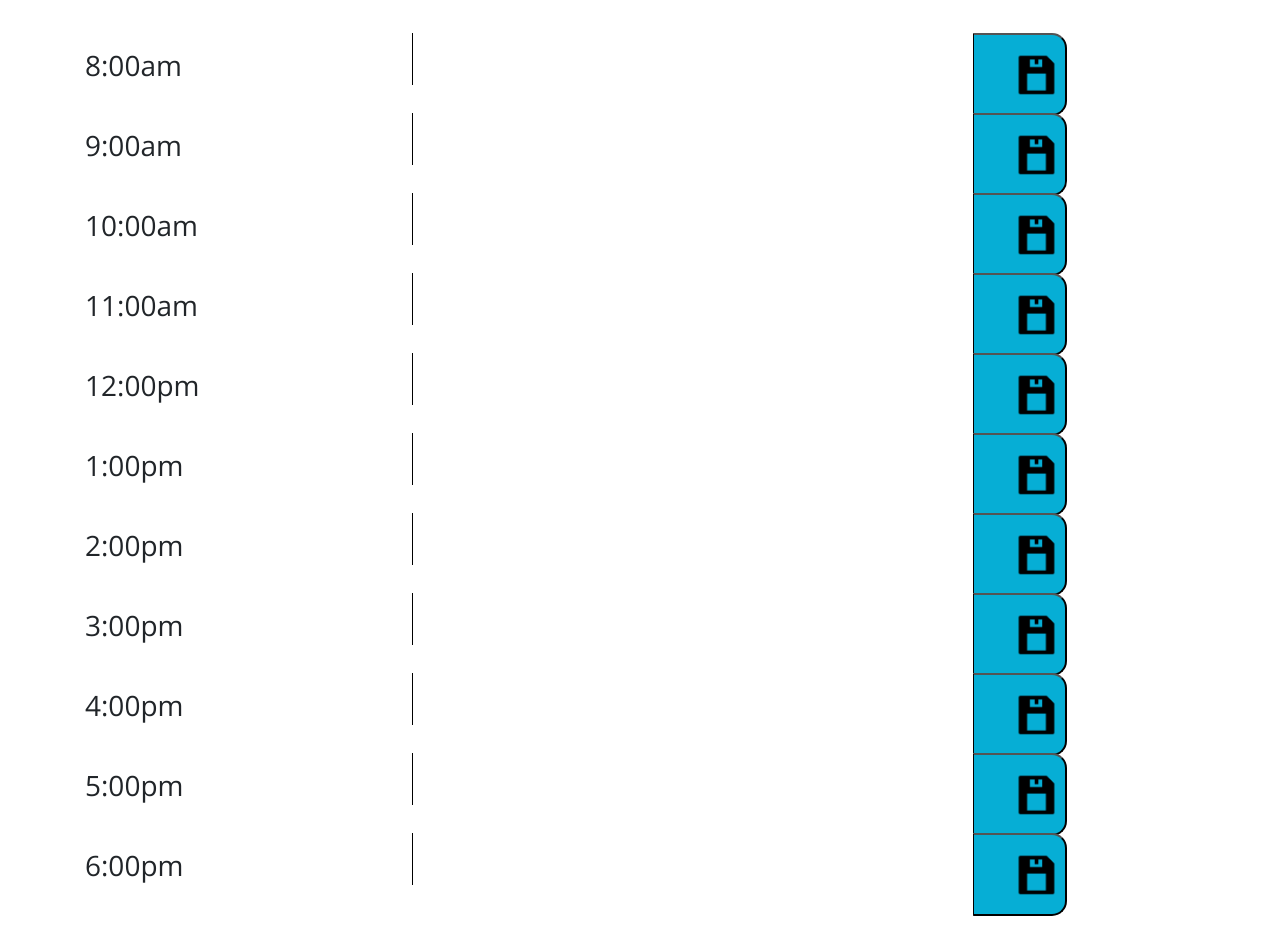
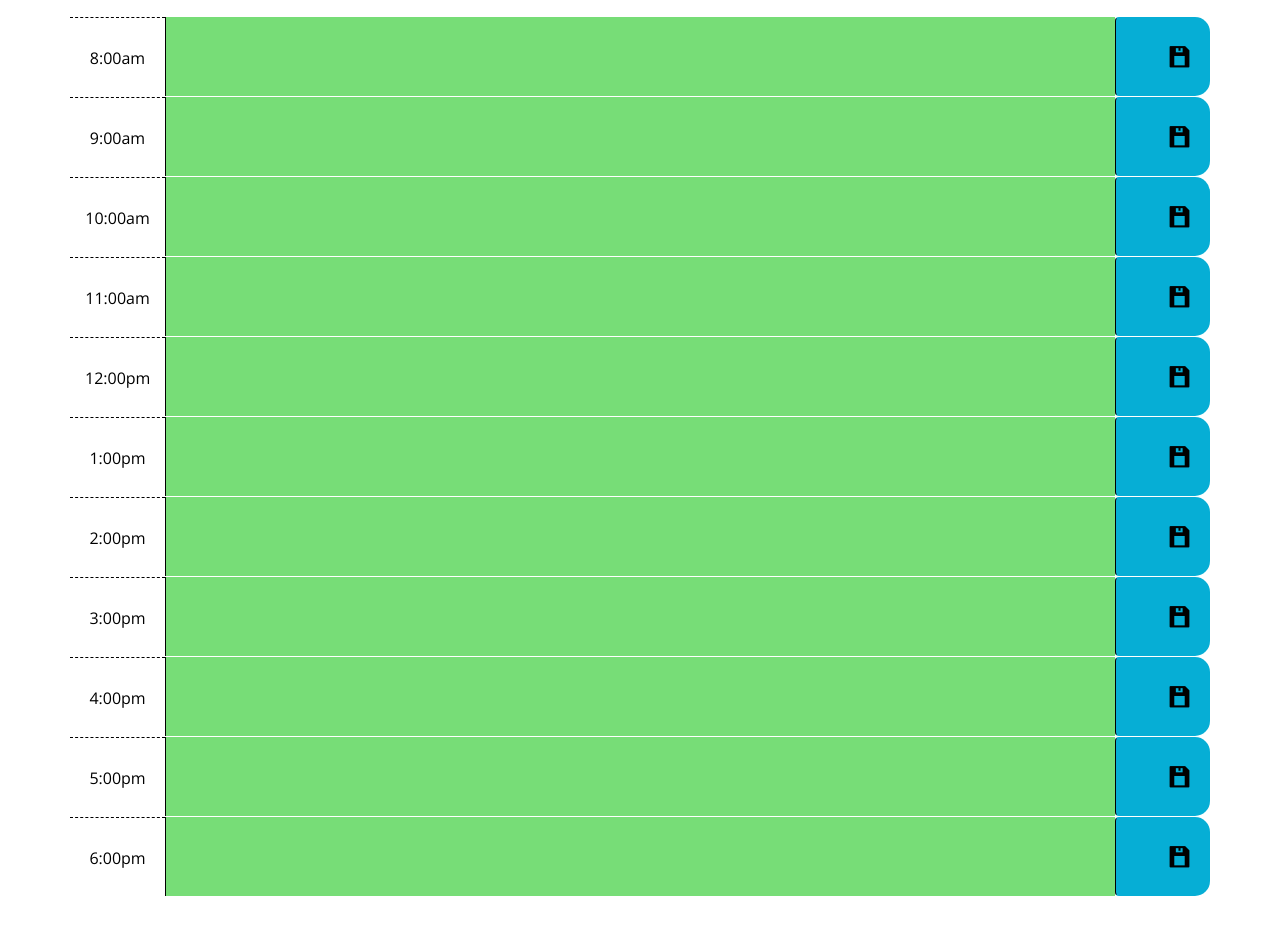
Before and after one commit to sarahbinaz1020/Work-Day-Scheduler, a plain HTML site: page index.html in a window 1280 px wide. Shown: the part 320-1255 px from the top of the page. After the commit the page ends 1216 px from the top, so only its background shows below. Drawn offline with nearby package versions, Linux system fonts and the light colour scheme.

Commit message:
More JS added

```diff
--- a/assets/css/style.css
+++ b/assets/css/style.css
@@ -63,6 +63,8 @@ textarea{
   border-bottom-right-radius: 15px;
   background-color: #06AED5;
   color: white;
+  padding: 0px;
+  line-height: 1;
 }
 
 .saveBtn i:hover {
--- a/assets/main.js
+++ b/assets/main.js
@@ -7,7 +7,7 @@ var currentDay = document.getElementById("#currentDay");
 var date = document.getElementById("#date");
 
 // Set date format
-var date = (moment().format('dddd Do YYY, h:mm a'));
+var date = (moment().format('dddd Do YYY, H:mm a'));
 
 // show date on page
 document.getElementById("currentDay").innerHTML = date;
@@ -22,7 +22,36 @@ function date() {
 }
 
 // Setting up the scheduler
+// var hourEl = $('.hour');
 
-var scheduler = new p.Calendar(document.getElementById("container"));
+// var descriptionEl = $('.description');
+// console.log(descriptionEl);
+// color code the time blocks - text area - past/current/future time colors
 
-scheduler.render();
+var currentHour = moment().format("H");
+console.log(currentHour);
+
+
+// Identify each hour block in textarea
+$(".description").each(function(index) {
+    console.log(index);
+    console.log($(this).parent().attr('id'));
+    var hour = $(this).parent().attr('id').split("-")[1];
+    if (parseInt(hour) > parseInt(currentHour) ){
+        $(this).addClass("future");
+    } else if (parseInt(hour) === parseInt(currentHour) ) {
+        $(this).addClass("present");
+    } else {
+        $(this).addClass("past");
+    }
+
+})
+
+
+// Set-up text input boxes to save info with page refresh
+
+    // set-up click on save button
+
+    // save text input data with page refresh-capturing text
+
+    // set-up local storage to save
--- a/index.html
+++ b/index.html
@@ -34,170 +34,139 @@
       <!-- Timeblocks go here -->
 
       <!-- Hour 8am -->
-      <div class="row" id="8am">
-        <div class="col-12 col-md-3">
-          <h3 id="8amTime" class="timeOfDay">8:00am</h3>
+      <div class="row time-block" id="hour-8">
+        <div class="col-md-1 hour">
+          8:00am
         </div>
-        <div class="col-12 col-md-6">
-          <Textarea class="text-box" id="box1" value=""/></Textarea>
-        </div>
-        <div class="col-12 col-md-3">
-        <button class="saveBtn" class="save-box" id="save8pm">
-        <img    src="./assets/images/savebutton.png" height="45px">
+        <textarea class="col-md-10 description">
+        </textarea>
+        <button class=" btn saveBtn col-md-1" id="save8pm">
+        <img src="./assets/images/savebutton.png" height="25px">
         </button>
         </div>
-      </div>
+
 
       <!-- Hour 9am -->
-      <div class="row" id="9am">
-        <div class="col-12 col-md-3">
-          <h3 id="9amTime" class="timeOfDay">9:00am</h3>
+      <div class="row time-block" id="hour-9">
+        <div class="col-md-1 hour">
+          9:00am
         </div>
-        <div class="col-12 col-md-6">
-          <Textarea class="text-box" id="box1" value=""/></Textarea>
-        </div>
-        <div class="col-12 col-md-3">
-        <button class="saveBtn" class="save-box" id="save8pm">
-        <img    src="./assets/images/savebutton.png" height="45px">
+        <textarea class="col-md-10 description">
+        </textarea>
+        <button class="btn saveBtn col-md-1" id="save8pm">
+        <img    src="./assets/images/savebutton.png" height="25px">
         </button>
         </div>
-      </div>
+
 
       <!-- Hour 10am -->
-      <div class="row" id="10am">
-        <div class="col-12 col-md-3">
-          <h3 id="10amTime" class="timeOfDay">10:00am</h3>
+      <div class="row time-block" id="hour-10">
+        <div class="col-md-1 hour">
+          10:00am
         </div>
-        <div class="col-12 col-md-6">
-          <Textarea class="text-box" id="box1" value=""/></Textarea>
-        </div>
-        <div class="col-12 col-md-3">
-        <button class="saveBtn" class="save-box" id="save8pm">
-        <img    src="./assets/images/savebutton.png" height="45px">
+        <textarea class="col-md-10 description">
+        </textarea>
+        <button class=" btn saveBtn col-md-1" id="save8pm">
+        <img    src="./assets/images/savebutton.png" height="25px">
         </button>
         </div>
-      </div>
 
       <!-- Hour 11am -->
-      <div class="row" id="11am">
-        <div class="col-12 col-md-3">
-          <h3 id="11amTime" class="timeOfDay">11:00am</h3>
+      <div class="row time-block" id="hour-11">
+        <div class="col-md-1 hour">
+          11:00am
         </div>
-        <div class="col-12 col-md-6">
-          <Textarea class="text-box" id="box1" value=""/></Textarea>
-        </div>
-        <div class="col-12 col-md-3">
-        <button class="saveBtn" class="save-box" id="save8pm">
-        <img    src="./assets/images/savebutton.png" height="45px">
+        <textarea class="col-md-10 description">
+        </textarea>
+        <button class=" btn saveBtn col-md-1" id="save8pm">
+        <img    src="./assets/images/savebutton.png" height="25px">
         </button>
         </div>
-      </div>
 
       <!-- Hour 12pm -->
-      <div class="row" id="12pm">
-        <div class="col-12 col-md-3">
-          <h3 id="12pmTime" class="timeOfDay">12:00pm</h3>
+      <div class="row time-block" id="hour-12">
+        <div class="col-md-1 hour">
+          12:00pm
         </div>
-        <div class="col-12 col-md-6">
-          <Textarea class="text-box" id="box1" value=""/></Textarea>
-        </div>
-        <div class="col-12 col-md-3">
-        <button class="saveBtn" class="save-box" id="save8pm">
-        <img    src="./assets/images/savebutton.png" height="45px">
+        <textarea class="col-md-10 description">
+        </textarea>
+        <button class=" btn saveBtn col-md-1" id="save8pm">
+        <img    src="./assets/images/savebutton.png" height="25px">
         </button>
         </div>
-      </div>
 
       <!-- Hour 1pm -->
-      <div class="row" id="1pm">
-        <div class="col-12 col-md-3">
-          <h3 id="1pmTime" class="timeOfDay">1:00pm</h3>
+      <div class="row time-block" id="hour-13">
+        <div class="col-md-1 hour">
+          1:00pm
         </div>
-        <div class="col-12 col-md-6">
-          <Textarea class="text-box" id="box1" value=""/></Textarea>
-        </div>
-        <div class="col-12 col-md-3">
-        <button class="saveBtn" class="save-box" id="save8pm">
-        <img    src="./assets/images/savebutton.png" height="45px">
+        <textarea class="col-md-10 description">
+        </textarea>
+        <button class=" btn saveBtn col-md-1" id="save8pm">
+        <img    src="./assets/images/savebutton.png" height="25px">
         </button>
         </div>
-      </div>
 
       <!-- Hour 2pm -->
-      <div class="row" id="2pm">
-        <div class="col-12 col-md-3">
-          <h3 id="2pmTime" class="timeOfDay">2:00pm</h3>
+      <div class="row time-block" id="hour-14">
+        <div class="col-md-1 hour">
+          2:00pm
         </div>
-        <div class="col-12 col-md-6">
-          <Textarea class="text-box" id="box1" value=""/></Textarea>
-        </div>
-        <div class="col-12 col-md-3">
-        <button class="saveBtn" class="save-box" id="save8pm">
-        <img    src="./assets/images/savebutton.png" height="45px">
+        <textarea class="col-md-10 description">
+        </textarea>
+        <button class=" btn saveBtn col-md-1" id="save8pm">
+        <img    src="./assets/images/savebutton.png" height="25px">
         </button>
         </div>
-      </div>
 
       <!-- Hour 3pm -->
-      <div class="row" id="3pm">
-        <div class="col-12 col-md-3">
-          <h3 id="3pmTime" class="timeOfDay">3:00pm</h3>
+      <div class="row time-block" id="hour-15">
+        <div class="col-md-1 hour">
+          3:00pm
         </div>
-        <div class="col-12 col-md-6">
-          <Textarea class="text-box" id="box1" value=""/></Textarea>
-        </div>
-        <div class="col-12 col-md-3">
-        <button class="saveBtn" class="save-box" id="save8pm">
-        <img    src="./assets/images/savebutton.png" height="45px">
+        <textarea class="col-md-10 description">
+        </textarea>
+        <button class=" btn saveBtn col-md-1" id="save8pm">
+        <img    src="./assets/images/savebutton.png" height="25px">
         </button>
         </div>
-      </div>
 
       <!-- Hour 4pm -->
-      <div class="row" id="4pm">
-        <div class="col-12 col-md-3">
-          <h3 id="4pmTime" class="timeOfDay">4:00pm</h3>
+      <div class="row time-block" id="hour-16">
+        <div class="col-md-1 hour">
+          4:00pm
         </div>
-        <div class="col-12 col-md-6">
-          <Textarea class="text-box" id="box1" value=""/></Textarea>
-        </div>
-        <div class="col-12 col-md-3">
-        <button class="saveBtn" class="save-box" id="save8pm">
-        <img    src="./assets/images/savebutton.png" height="45px">
+        <textarea class="col-md-10 description">
+        </textarea>
+        <button class=" btn saveBtn col-md-1" id="save8pm">
+        <img    src="./assets/images/savebutton.png" height="25px">
         </button>
         </div>
-      </div>
 
       <!-- Hour 5pm -->
-      <div class="row" id="5pm">
-        <div class="col-12 col-md-3">
-          <h3 id="5pmTime" class="timeOfDay">5:00pm</h3>
+      <div class="row time-block" id="hour-17">
+        <div class="col-md-1 hour">
+          5:00pm
         </div>
-        <div class="col-12 col-md-6">
-          <Textarea class="text-box" id="box1" value=""/></Textarea>
-        </div>
-        <div class="col-12 col-md-3">
-        <button class="saveBtn" class="save-box" id="save8pm">
-        <img    src="./assets/images/savebutton.png" height="45px">
+        <textarea class="col-md-10 description">
+        </textarea>
+        <button class=" btn saveBtn col-md-1" id="save8pm">
+        <img    src="./assets/images/savebutton.png" height="25px">
         </button>
         </div>
-      </div>
 
       <!-- Hour 6pm -->
-      <div class="row" id="6pm">
-        <div class="col-12 col-md-3">
-          <h3 id="6pmTime" class="timeOfDay">6:00pm</h3>
+      <div class="row time-block" id="hour-18">
+        <div class="col-md-1 hour">
+          6:00pm
         </div>
-        <div class="col-12 col-md-6">
-          <Textarea class="text-box" id="box1" value=""/></Textarea>
-        </div>
-        <div class="col-12 col-md-3">
-        <button class="saveBtn" class="save-box" id="save8pm">
-        <img    src="./assets/images/savebutton.png" height="45px">
+        <textarea class="col-md-10 description">
+        </textarea>
+        <button class=" btn saveBtn col-md-1" id="save8pm">
+        <img    src="./assets/images/savebutton.png" height="25px">
         </button>
         </div>
-      </div>
-
+    </div>
 
     </div>
 
```
